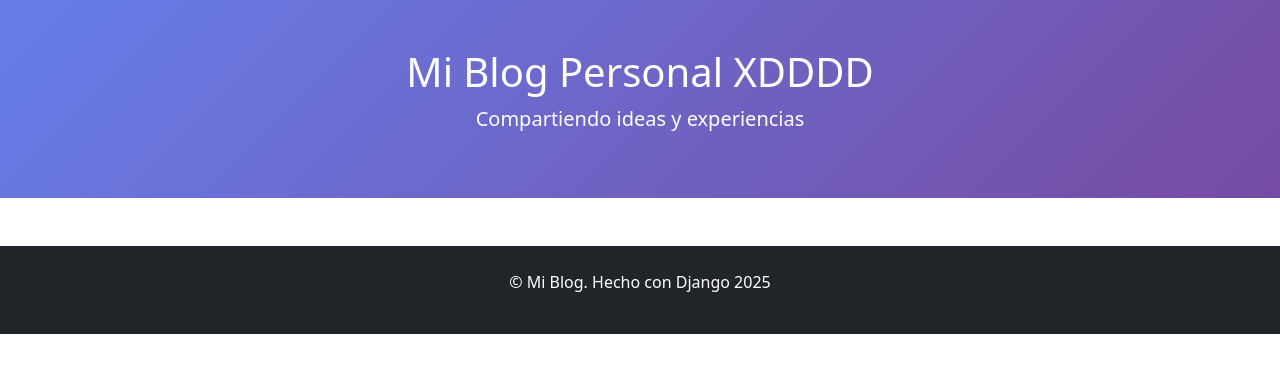
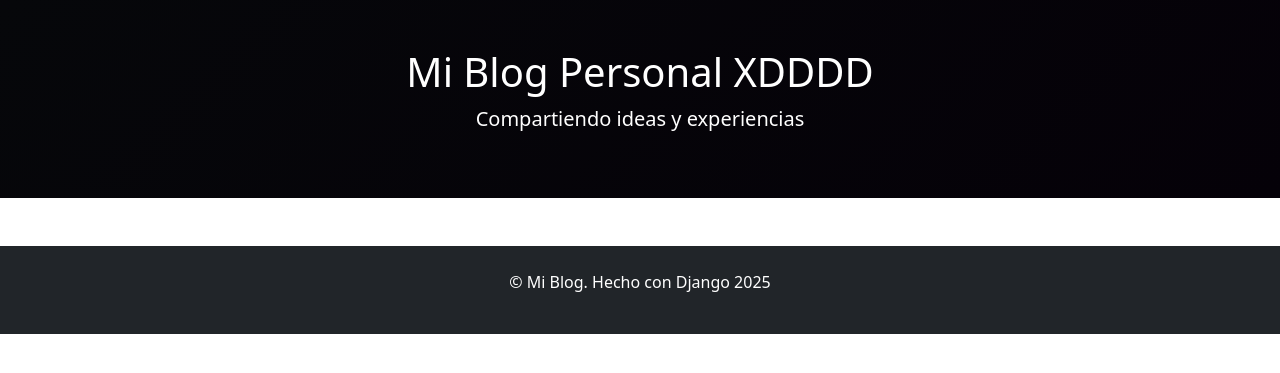
Before and after one commit to Negp05/Blog-Django, a Django app: template blog/templates/base.html in a window 1280 px wide. Shown: the top 373 px of the page. Run offline with Django 3.2, Linux system fonts and the light colour scheme; the template is opened without the code that fills it, so the values that code supplies are empty.

Commit message:
El fondo del titulo cambio a color negro

```diff
--- a/blog/templates/base.html
+++ b/blog/templates/base.html
@@ -6,7 +6,7 @@
     <title>{% block title %}Mi Blog{% endblock %}</title>
     <link href="https://cdn.jsdelivr.net/npm/bootstrap@5.1.3/dist/css/bootstrap.min.css" rel="stylesheet">
     <style>
-        .blog-header { background: linear-gradient(135deg, #667eea 0%, #764ba2 100%); }
+        .blog-header { background: linear-gradient(135deg, #06070a 0%, #050108 100%); }
         .post-card { transition: transform 0.2s; }
         .post-card:hover { transform: translateY(-5px); }
     </style>
@@ -15,7 +15,7 @@
     <header class="blog-header py-5 text-white text-center">
         <div class="container">
             <h1><a href="{% url 'blog:post_list' %}" class="text-white text-decoration-none">Mi Blog Personal XDDDD</a></h1>
-            <p class="lead">Compartiendo ideas y experiencias</p>
+            <p class="lead">Compartiendo ideas y experiencias </p>
         </div>
     </header>
 
```
